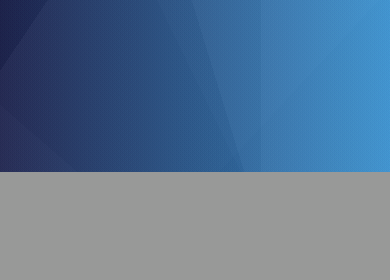
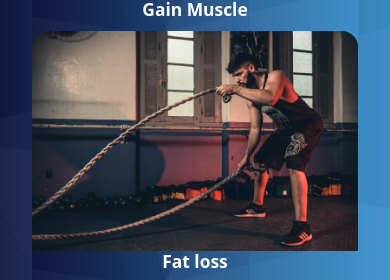
Before and after one commit to JOBIN456/gym-website, a Django app: page / in a window 390 px wide. Shown: the part 3454-3734 px from the top of the page. Before the commit the page ends 3626 px from the top, so only its background shows below. Run offline with Django 4.2, Linux system fonts and the light colour scheme.

Commit message:
the below cards in parallax

```diff
--- a/gym_website/static/css/main.css
+++ b/gym_website/static/css/main.css
@@ -103,7 +103,7 @@
 
 .gym-time {
     transform: skew(-20deg);
-    background: #10bcf4;
+    background:#427eb3;
     max-width: 250px;
     width:100%;
     position: relative;
@@ -375,7 +375,7 @@
 
   .inside-carousel-6{
     position: absolute;
-    bottom: 35%;
+    bottom: 24%;
     width: 50%;
     background: #e75480;
     transform: skew(-20deg);
@@ -410,7 +410,7 @@
 .my-cards{
 
     width:100%;
-    height:70vh;
+    height: 700px;;
     display:flex;
 
 
@@ -442,6 +442,12 @@
         height:250vh;
     }
 }
+@media screen and (max-width:350px){
+    .my-cards{
+        height:280vh;
+    }
+}
+
 .image-card1{
     margin:auto;
     max-width:300px;
@@ -455,6 +461,12 @@
     transition: transform .2s;
     animation:zoomin ease-in 2s;
 
+}
+@media screen and (max-width:430px){
+    .image-card1{
+        max-height:320px;
+       height:100%;
+    }
 }
 .image-card1:hover{
     transform: scale(1.025);
@@ -493,6 +505,17 @@
     background-image: linear-gradient(41deg, rgba(107, 107, 107, 0.04) 0%, rgba(107, 107, 107, 0.04) 8%,rgba(31, 31, 31, 0.04) 8%, rgba(31, 31, 31, 0.04) 100%),linear-gradient(9deg, rgba(228, 228, 228, 0.04) 0%, rgba(228, 228, 228, 0.04) 62%,rgba(54, 54, 54, 0.04) 62%, rgba(54, 54, 54, 0.04) 100%),linear-gradient(124deg, rgba(18, 18, 18, 0.04) 0%, rgba(18, 18, 18, 0.04) 37%,rgba(233, 233, 233, 0.04) 37%, rgba(233, 233, 233, 0.04) 100%),linear-gradient(253deg, rgba(201, 201, 201, 0.04) 0%, rgba(201, 201, 201, 0.04) 55%,rgba(47, 47, 47, 0.04) 55%, rgba(47, 47, 47, 0.04) 100%),linear-gradient(270deg, rgba(172, 172, 172, 0.04) 0%, rgba(172, 172, 172, 0.04) 33%,rgba(26, 26, 26, 0.04) 33%, rgba(26, 26, 26, 0.04) 100%),linear-gradient(64deg, rgba(11, 11, 11, 0.04) 0%, rgba(11, 11, 11, 0.04) 38%,rgba(87, 87, 87, 0.04) 38%, rgba(87, 87, 87, 0.04) 100%),linear-gradient(347deg, rgba(199, 199, 199, 0.04) 0%, rgba(199, 199, 199, 0.04) 69%,rgba(4, 4, 4, 0.04) 69%, rgba(4, 4, 4, 0.04) 100%),linear-gradient(313deg, rgba(36, 36, 36, 0.04) 0%, rgba(36, 36, 36, 0.04) 20%,rgba(91, 91, 91, 0.04) 20%, rgba(91, 91, 91, 0.04) 100%),linear-gradient(90deg, rgb(10, 17, 72),rgb(35, 148, 228));
     animation:bottomup ease 1s;
 
+}
+
+
+@media screen and (max-width:430px){
+    .image-card1:hover .inside-image-card1{
+        display:block;
+        max-width:300px;
+        width:100%;
+        max-height: 125px;
+        height: 100%;
+    }
 }
 
 @keyframes bottomup{
@@ -541,9 +564,28 @@
     background-size: cover;
     height:700px;
 }
+
+/* @media only screen and (max-device-width: 1366px) {
+    .parallax {
+      background-attachment: scroll;
+    }
+  } */
 .parallex-blue{
     background-image: linear-gradient(41deg, rgba(107, 107, 107, 0.04) 0%, rgba(107, 107, 107, 0.04) 8%,rgba(31, 31, 31, 0.04) 8%, rgba(31, 31, 31, 0.04) 100%),linear-gradient(9deg, rgba(228, 228, 228, 0.04) 0%, rgba(228, 228, 228, 0.04) 62%,rgba(54, 54, 54, 0.04) 62%, rgba(54, 54, 54, 0.04) 100%),linear-gradient(124deg, rgba(18, 18, 18, 0.04) 0%, rgba(18, 18, 18, 0.04) 37%,rgba(233, 233, 233, 0.04) 37%, rgba(233, 233, 233, 0.04) 100%),linear-gradient(253deg, rgba(201, 201, 201, 0.04) 0%, rgba(201, 201, 201, 0.04) 55%,rgba(47, 47, 47, 0.04) 55%, rgba(47, 47, 47, 0.04) 100%),linear-gradient(270deg, rgba(172, 172, 172, 0.04) 0%, rgba(172, 172, 172, 0.04) 33%,rgba(26, 26, 26, 0.04) 33%, rgba(26, 26, 26, 0.04) 100%),linear-gradient(64deg, rgba(11, 11, 11, 0.04) 0%, rgba(11, 11, 11, 0.04) 38%,rgba(87, 87, 87, 0.04) 38%, rgba(87, 87, 87, 0.04) 100%),linear-gradient(347deg, rgba(199, 199, 199, 0.04) 0%, rgba(199, 199, 199, 0.04) 69%,rgba(4, 4, 4, 0.04) 69%, rgba(4, 4, 4, 0.04) 100%),linear-gradient(313deg, rgba(36, 36, 36, 0.04) 0%, rgba(36, 36, 36, 0.04) 20%,rgba(91, 91, 91, 0.04) 20%, rgba(91, 91, 91, 0.04) 100%),linear-gradient(90deg, rgb(10, 17, 72),rgb(35, 148, 228));
-    height: 500px;
+    height: 600px;
+
+}
+@media screen and (max-width:1178px)
+{
+    .parallex-blue{
+        height:120vh;
+    }
+}
+
+@media screen and (max-width:796px){
+    .parallex-blue{
+        height:160vh;
+    }
 }
 
 .welecome-tag{
@@ -563,10 +605,77 @@
 }
 
 .blue-card{
-    width:30%;
-    height:200px;
+    max-width: 350px;
+    width:100%;
+    height: 220px;
+    border-radius:2rem;
+    transition: transform .2s;
 }
+
+
+.blue-card:hover{
+transform:  scale(1.022);
+}
+
 .blue-card img{
     width:100%;
     height:100%;
+    border-radius: 1rem 1rem 0 0;
 }
+
+
+
+.info-blue{
+    background-image: linear-gradient(41deg, rgba(107, 107, 107, 0.04) 0%, rgba(107, 107, 107, 0.04) 8%,rgba(31, 31, 31, 0.04) 8%, rgba(31, 31, 31, 0.04) 100%),linear-gradient(9deg, rgba(228, 228, 228, 0.04) 0%, rgba(228, 228, 228, 0.04) 62%,rgba(54, 54, 54, 0.04) 62%, rgba(54, 54, 54, 0.04) 100%),linear-gradient(124deg, rgba(18, 18, 18, 0.04) 0%, rgba(18, 18, 18, 0.04) 37%,rgba(233, 233, 233, 0.04) 37%, rgba(233, 233, 233, 0.04) 100%),linear-gradient(253deg, rgba(201, 201, 201, 0.04) 0%, rgba(201, 201, 201, 0.04) 55%,rgba(47, 47, 47, 0.04) 55%, rgba(47, 47, 47, 0.04) 100%),linear-gradient(270deg, rgba(172, 172, 172, 0.04) 0%, rgba(172, 172, 172, 0.04) 33%,rgba(26, 26, 26, 0.04) 33%, rgba(26, 26, 26, 0.04) 100%),linear-gradient(64deg, rgba(11, 11, 11, 0.04) 0%, rgba(11, 11, 11, 0.04) 38%,rgba(87, 87, 87, 0.04) 38%, rgba(87, 87, 87, 0.04) 100%),linear-gradient(347deg, rgba(199, 199, 199, 0.04) 0%, rgba(199, 199, 199, 0.04) 69%,rgba(4, 4, 4, 0.04) 69%, rgba(4, 4, 4, 0.04) 100%),linear-gradient(313deg, rgba(36, 36, 36, 0.04) 0%, rgba(36, 36, 36, 0.04) 20%,rgba(91, 91, 91, 0.04) 20%, rgba(91, 91, 91, 0.04) 100%),linear-gradient(90deg, rgb(10, 17, 72),rgb(35, 148, 228));
+    border-radius:0 0 1rem 1rem;
+}
+.info-blue h6{
+    font-size: clamp(1rem, 0.7749rem + 1.2862vw, 2rem);
+    color:white;
+    font-weight:600;
+    text-align: center;
+}
+
+.info-blue p{
+
+    color: white;
+    padding: 15px;
+    text-align: center;
+    font-size: clamp(0.95rem, 0.8825rem + 0.3859vw, 1.25rem);
+
+}
+.blue-card:hover p{
+    animation: fadeup ease 2s;
+}
+ @keyframes fadeup{
+    0%{
+        opacity: 0;
+    }
+    100%{
+        opacity:1;
+    }
+ }
+ .blue-cards{
+    display: flex;
+    margin:3rem 2rem 2rem 2rem;
+    max-height: 400px;
+    height: 100%;
+    justify-content: center;
+    gap:2rem;
+    flex-wrap: wrap;
+ }
+
+ @media screen and (max-width:1178px)
+ {
+    .blue-cards{
+        max-height: fit-content;
+        height:80%;
+    }
+ }
+ @media screen and (max-width:796px)
+ {
+    .blue-cards{
+        max-height: fit-content;
+        height:93%;
+    }
+ }
--- a/gym_website/template/home.html
+++ b/gym_website/template/home.html
@@ -94,13 +94,29 @@
   <div class="welecome-tag">
     <h6> Welcome To Phoenix Gym</h6>
     <h3>Start the fitness Journey with Us</h3>
-    <div class="blue-card">
-      <img src="{% static 'images/gain-mass.jpg' %}" alt="" class="card-blue">
-      <div class="info-blue">
-        <h6>Gain Muscle</h6>
+  </div>
+    <div class="blue-cards">
+      <div class="blue-card">
+        <img src="{% static 'images/gain-mass.jpg' %}" alt="" class="card-blue">
+        <div class="info-blue">
+          <h6>Gain Muscle</h6>
+          <p>Transform your body, sculpt your strength. Unleash the gains at Phoenix Gym</p>
+        </div>
+      </div>
+      <div class="blue-card">
+        <img src="{% static 'images/fat-loss.jpeg' %}" alt="" class="card-blue">
+        <div class="info-blue">
+          <h6>Fat loss</h6>
+          <p>Shred, sweat, succeed! Discover the ultimate fat-burning journey at Phoenix Gym</p>
+        </div>
+      </div>
+      <div class="blue-card">
+        <img src="{% static 'images/gain-mass.jpg' %}" alt="" class="card-blue">
+        <div class="info-blue">
+          <h6>Gain Muscle</h6>
+          <p>Transform your body, sculpt your strength. Unleash the gains at Phoenix Gym</p>
+        </div>
       </div>
     </div>
-  </div>
-
 </div>
 {% endblock %}
```
Also changed, not shown: gym_website/static/images/fat-loss.jpeg (added).
